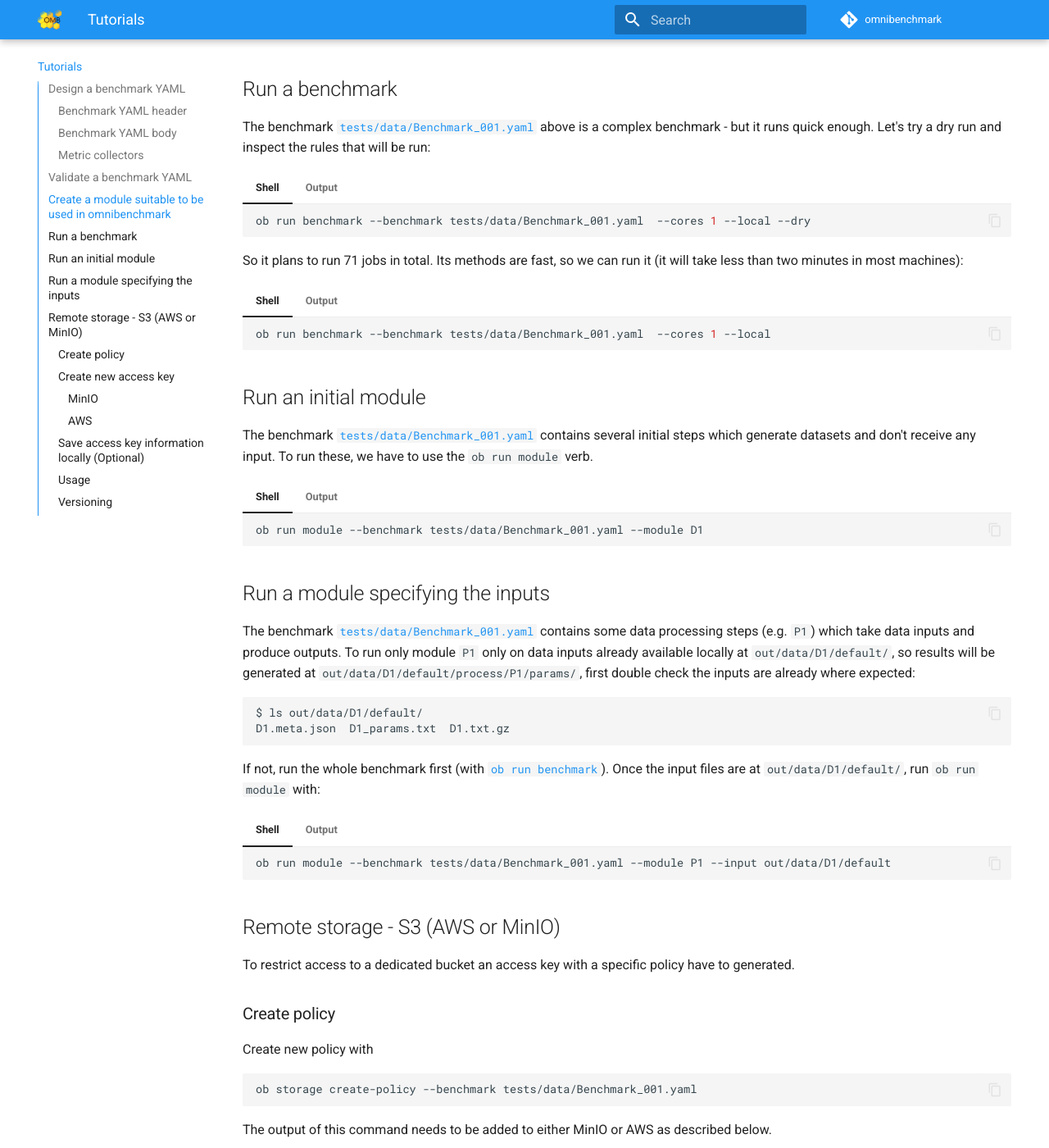
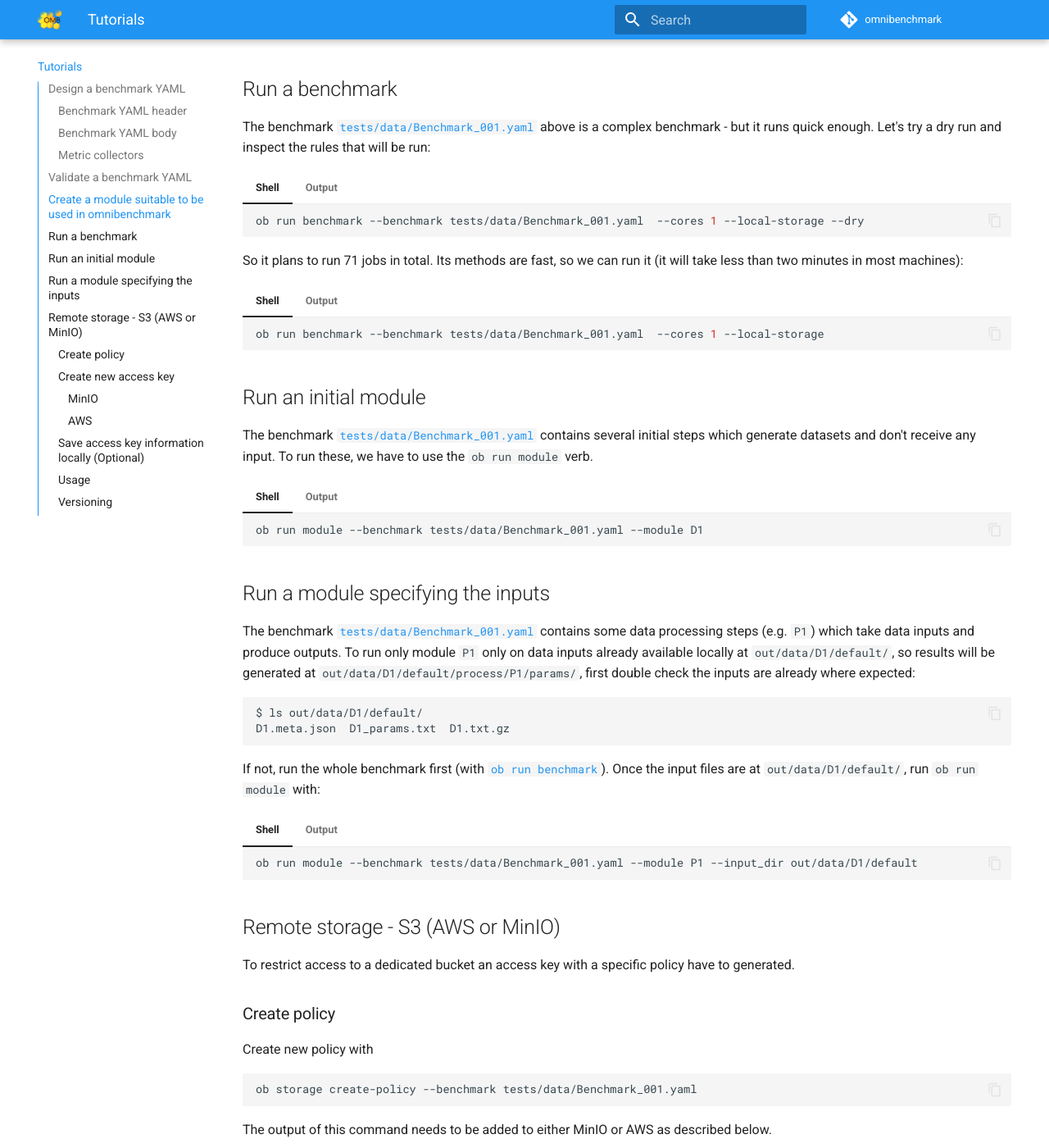
Before and after one commit to omnibenchmark/omnibenchmark, an MkDocs documentation site: the page built from docs/src/tutorial.md, in a window 1280 px wide and 1400 px high, scrolled down 9442 px. Shown: the whole window at 82% size. Built offline with MkDocs 1.6.1 and Material for MkDocs 9.7.7, drawn with Linux system fonts in a browser that asks for light colours; comment, search, counter and statistics services are not loaded; the version menu is left out.

Commit message:
Update flags in tutorial

````diff
--- a/docs/src/tutorial.md
+++ b/docs/src/tutorial.md
@@ -482,7 +482,7 @@ The benchmark [`tests/data/Benchmark_001.yaml`](https://github.com/omnibenchmark
 === "Shell"
 
     ```shell
-    ob run benchmark --benchmark tests/data/Benchmark_001.yaml  --cores 1 --local --dry
+    ob run benchmark --benchmark tests/data/Benchmark_001.yaml  --cores 1 --local-storage --dry
     ```
 
 === "Output"
@@ -516,7 +516,7 @@ So it plans to run 71 jobs in total. Its methods are fast, so we can run it (it
 === "Shell"
 
     ```shell
-    ob run benchmark --benchmark tests/data/Benchmark_001.yaml  --cores 1 --local
+    ob run benchmark --benchmark tests/data/Benchmark_001.yaml  --cores 1 --local-storage
     ```
 
 === "Output"
@@ -605,7 +605,7 @@ run `ob run module` with:
 === "Shell"
 
     ```shell
-    ob run module --benchmark tests/data/Benchmark_001.yaml --module P1 --input out/data/D1/default
+    ob run module --benchmark tests/data/Benchmark_001.yaml --module P1 --input_dir out/data/D1/default
     ```
 
 === "Output"
````
